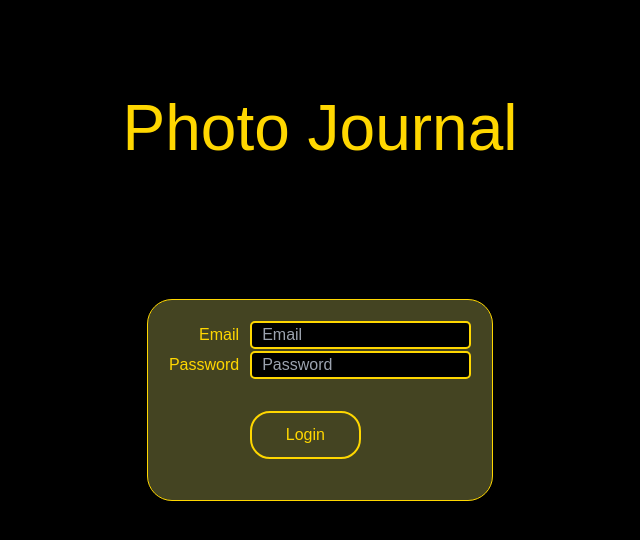
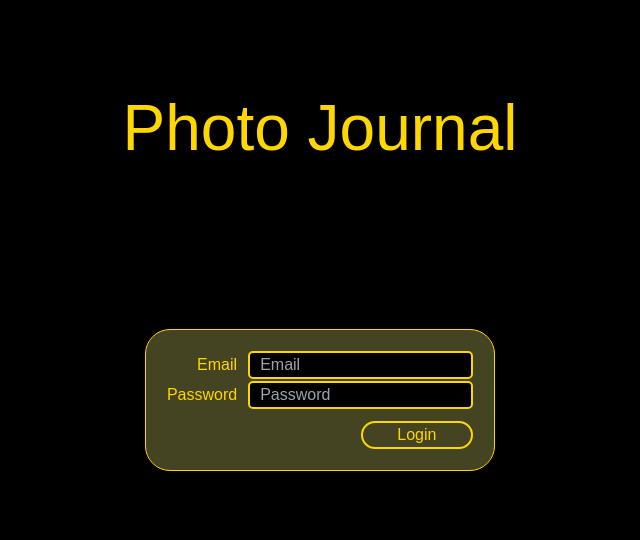
Before and after one commit to bigdude409/photo-journal, a Next.js app: page /login in a window 1280 px wide. Shown: the top 540 px of the page, without its empty margins (320-960 px from the left). Built offline with nearby package versions, Linux system fonts and the light colour scheme.

Commit message:
login formatting

```diff
--- a/src/app/blog/page.tsx
+++ b/src/app/blog/page.tsx
@@ -108,7 +108,7 @@ const HomePage = () => {
         <h1 className="fade-in text-3xl font-normal ml-8 font-[family-name:var(--font-geist-sans)]" style={{ color: '#FFD700' }}>
           BUD'S OFFROADING ADVENTURES
         </h1>
-        <button onClick={handleLogout} className="fade-in text-white hover:text-gray-300" style={{ backgroundColor: 'black', color: '#FFD700', border: '1px solid #FFD700', borderRadius: '10px', padding: '5px 10px' }}>
+        <button onClick={handleLogout} className="fade-in text-white hover:text-gray-300" style={{ fontSize: '12px', backgroundColor: 'black', color: '#FFD700', border: '1px solid #FFD700', borderRadius: '10px', padding: '2px 10px' }}>
           Logout
         </button>
       </div>
--- a/src/app/login/page.tsx
+++ b/src/app/login/page.tsx
@@ -65,10 +65,10 @@ const LoginPage = () => {
 
     return (
         <div style={{ display: 'flex', flexDirection: 'column', justifyContent: 'center', alignItems: 'center', height: '100vh', backgroundColor: 'black' }}>
-            <h1 style={{ color: '#FFD700', fontFamily: 'inherit', marginBottom: '20px', fontSize: '4em', position: 'absolute', top: '10%' }}>Photo Journal</h1>
+            <h1 style={{ color: '#FFD700', fontFamily: 'inherit', marginBottom: '0px', fontSize: '4em', position: 'absolute', top: '10%' }}>Photo Journal</h1>
             <div style={{ display: 'flex', flexDirection: 'column', alignItems: 'center', justifyContent: 'center', height: '100%' }}>
                 <div style={{ border: '1px solid #FFD700', borderRadius: '25px', padding: '20px', backgroundColor: '#444422' }}>
-                    <table style={{ color: '#FFD700', marginBottom: '20px' }}>
+                    <table style={{ color: '#FFD700', marginBottom: '0px' }}>
                         <tbody>
                             <tr>
                                 <td style={{ textAlign: 'right', paddingRight: '10px' }}><h2>Email</h2></td>
@@ -79,7 +79,7 @@ const LoginPage = () => {
                                         value={email}
                                         onChange={(e) => setEmail(e.target.value)}
                                         style={{
-                                            width: '100%',
+                                            width: '225px', // Increased width by 25px from 100px
                                             background: 'black',
                                             borderRadius: '5px',
                                             border: '2px solid #FFD700',
@@ -100,7 +100,7 @@ const LoginPage = () => {
                                         value={password}
                                         onChange={(e) => setPassword(e.target.value)}
                                         style={{
-                                            width: '100%',
+                                            width: '225px', // Increased width by 25px from 200px
                                             background: 'black',
                                             borderRadius: '5px',
                                             border: '2px solid #FFD700',
@@ -114,11 +114,11 @@ const LoginPage = () => {
                             </tr>
                             <tr>
                                 <td></td>
-                                <td>
+                                <td style={{ textAlign: 'right' }}>
                                     <button
                                         onClick={handleLogin}
                                         style={{
-                                            padding: '10px 20px',
+                                            padding: '0px 20px',
                                             border: '2px solid #FFD700',
                                             color: '#FFD700',
                                             background: 'transparent',
@@ -126,7 +126,7 @@ const LoginPage = () => {
                                             cursor: 'pointer',
                                             textAlign: 'center',
                                             width: '50%',
-                                            margin: '30px auto 0',
+                                            margin: '10px auto 0',
                                             fontFamily: 'inherit',
                                         }}
                                     >
```
